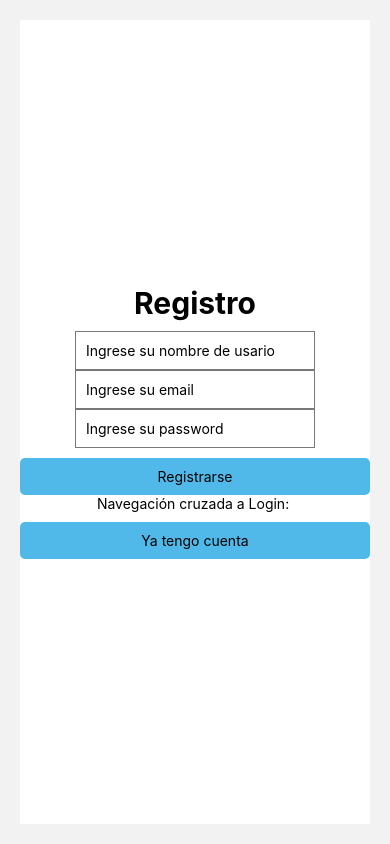
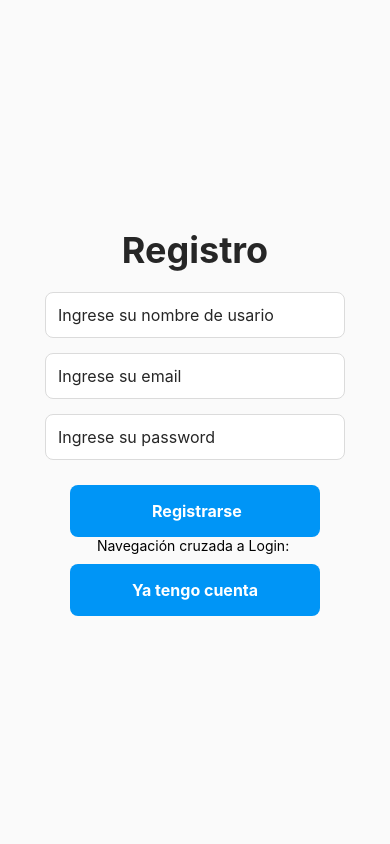
Before and after one commit to bautista-lucini/prog3-parte2-grupo3-V-L-R, a React Native app: screen /Register in a window 390 px wide. Built offline with nearby package versions, Linux system fonts and the light colour scheme; no server answers.

Commit message:
estilos del registro

```diff
--- a/src/screens/Register.js
+++ b/src/screens/Register.js
@@ -75,15 +75,15 @@ class Register extends Component {
             }
             style={styles.button}
           >
-            <Text>Registrarse</Text>
+            <Text style={styles.buttonText}> Registrarse</Text>
           </TouchableOpacity>
-          {this.state.errMsg && <Text>{this.state.errMsg}</Text>}
+          {this.state.errMsg && <Text style={styles.errorText}> {this.state.errMsg}</Text>}
           <Text>Navegación cruzada a Login: </Text>
           <TouchableOpacity
             onPress={() => this.props.navigation.navigate("Login")}
             style={styles.button}
           >
-            <Text>Ya tengo cuenta</Text>
+            <Text style={styles.navText}>Ya tengo cuenta</Text>
           </TouchableOpacity>
         </View>
       );
@@ -92,30 +92,52 @@ class Register extends Component {
 
   const styles = StyleSheet.create({
     container: {
-      margin: 20,
       flex: 1,
-      backgroundColor: '#fff',
-      alignItems: 'center',
-      justifyContent: 'center',
+      backgroundColor: "#FAFAFA",
+      alignItems: "center",
+      justifyContent: "center",
+      padding: 20,
     },
     heading: {
-      fontSize: 30,
-      fontWeight: 700,
-      marginBottom: 10,
+      fontSize: 36,
+      fontWeight: "bold",
+      color: "#262626",
+      marginBottom: 20,
     },
     button: {
-      backgroundColor: "#51b9e9",
-      borderRadius: 5,
-      padding: 10,
-      width: "100%",
+      backgroundColor: "#0095F6",
+      borderRadius: 8,
+      padding: 16,
       alignItems: "center",
+      justifyContent: "center",
+      width: 250,
       marginTop: 10,
     },
     input: {
-      padding: 10,
+      width: 300,
+      backgroundColor: "#FFFFFF",
+      borderRadius: 8,
+      padding: 12,
       borderWidth: 1,
-      borderColor: "#00000087",
-
+      borderColor: "#DBDBDB",
+      marginBottom: 15,
+      fontSize: 16,
+      color: "#262626",
+    },
+    buttonText: {
+      color: "#FFFFFF",
+      fontSize: 16,
+      fontWeight: "bold",
+    },
+    navText: {
+      color: "#FFFFFF",
+      fontSize: 16,
+      fontWeight: "bold",
+    },
+    errorText: {
+      color: "#FF3B30",
+      fontSize: 14,
+      marginTop: 10,
     },
   });
 
```
